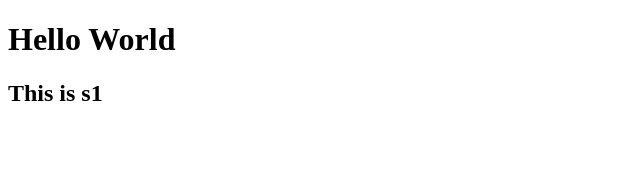
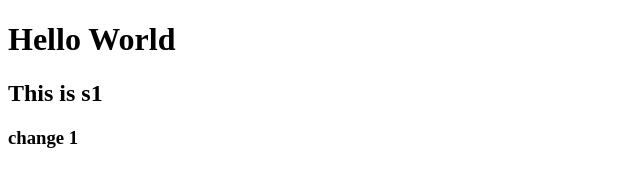
Before and after one commit to tejaskha/test1, a plain HTML site: page s1/index.html in a window 1280 px wide. Shown: the full height of the page, 0-640 px from the left. Drawn offline with Linux system fonts and the light colour scheme.

Commit message:
s1 updated

```diff
--- a/s1/index.html
+++ b/s1/index.html
@@ -8,5 +8,6 @@
 <body>
     <h1>Hello World</h1>
     <h2>This is s1</h2>
+    <h3>change 1</h3>
 </body>
 </html>
```
